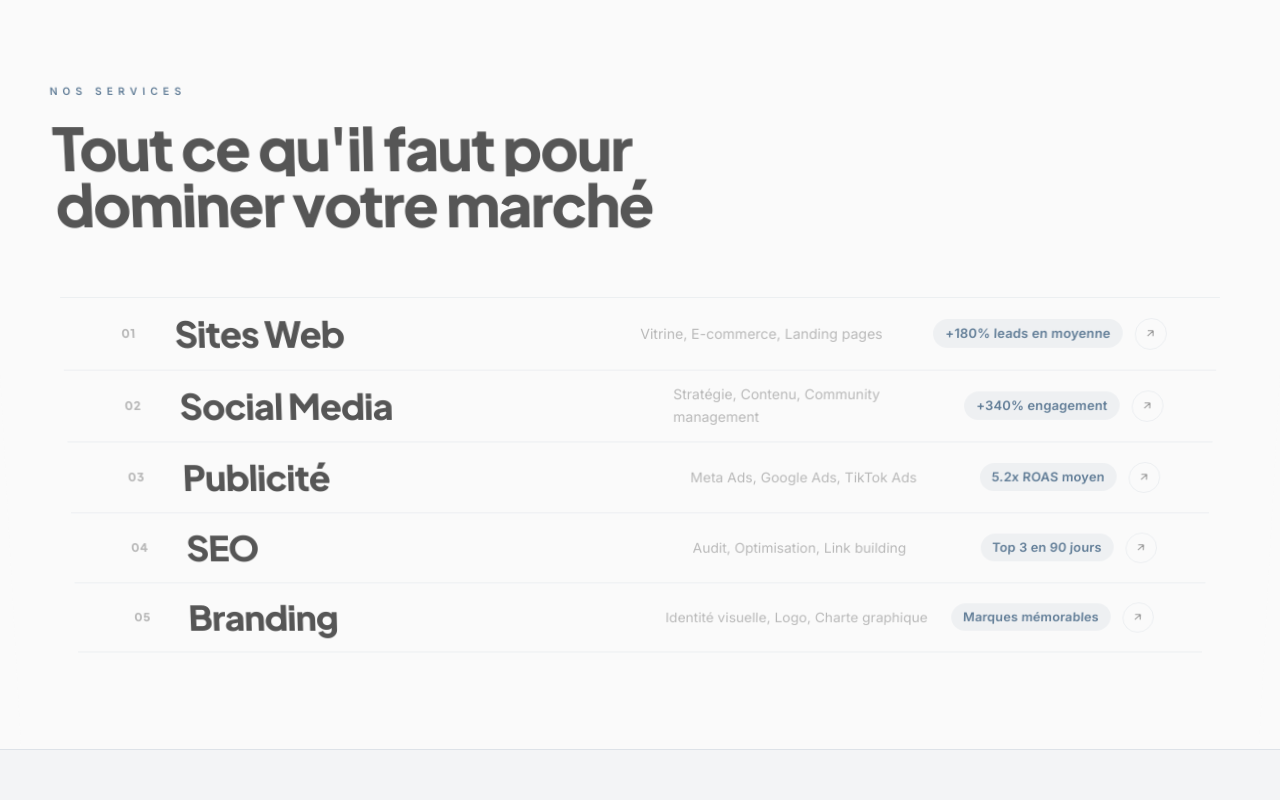
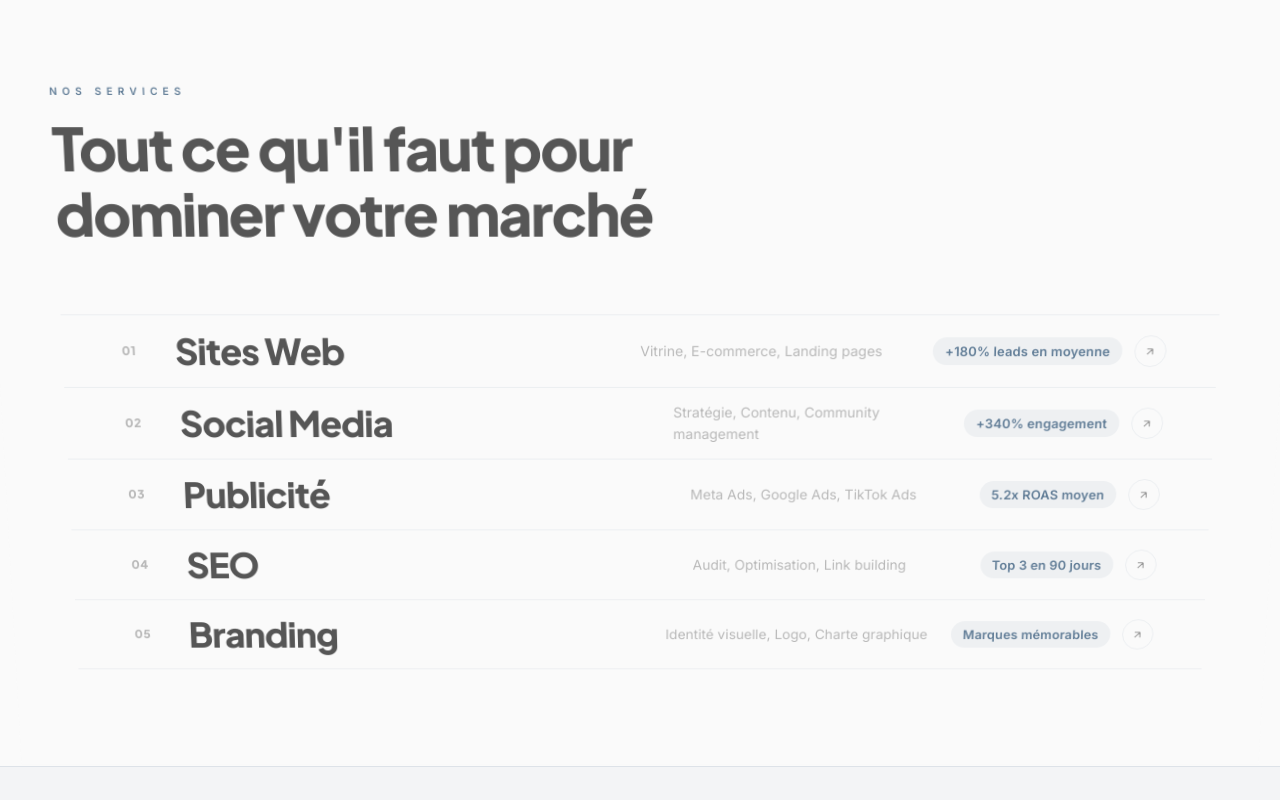
Before and after one commit to cadjee14-png/impulse-agency, a Next.js app: page / in a window 1280 px wide. Shown: the part 1380-2180 px from the top of the page. Built offline with nearby package versions, Linux system fonts and the light colour scheme.

Commit message:
Fix LineMask clipping: add overflow hidden + paddingBottom to line wrap

```diff
--- a/src/components/animations/line-mask.tsx
+++ b/src/components/animations/line-mask.tsx
@@ -73,8 +73,8 @@ export function LineMask({
   return (
     <Tag ref={containerRef as React.RefObject<HTMLHeadingElement>} className={className} style={style}>
       {lines.map((line, i) => (
-        <span key={i} className="line-mask-wrap" style={{ display: 'block' }}>
-          <span className="line-mask-inner" style={{ willChange: 'transform, opacity, filter' }}>
+        <span key={i} className="line-mask-wrap" style={{ display: 'block', overflow: 'hidden', paddingBottom: '0.15em' }}>
+          <span className="line-mask-inner" style={{ display: 'block', willChange: 'transform, opacity, filter' }}>
             {line}
           </span>
         </span>
```
